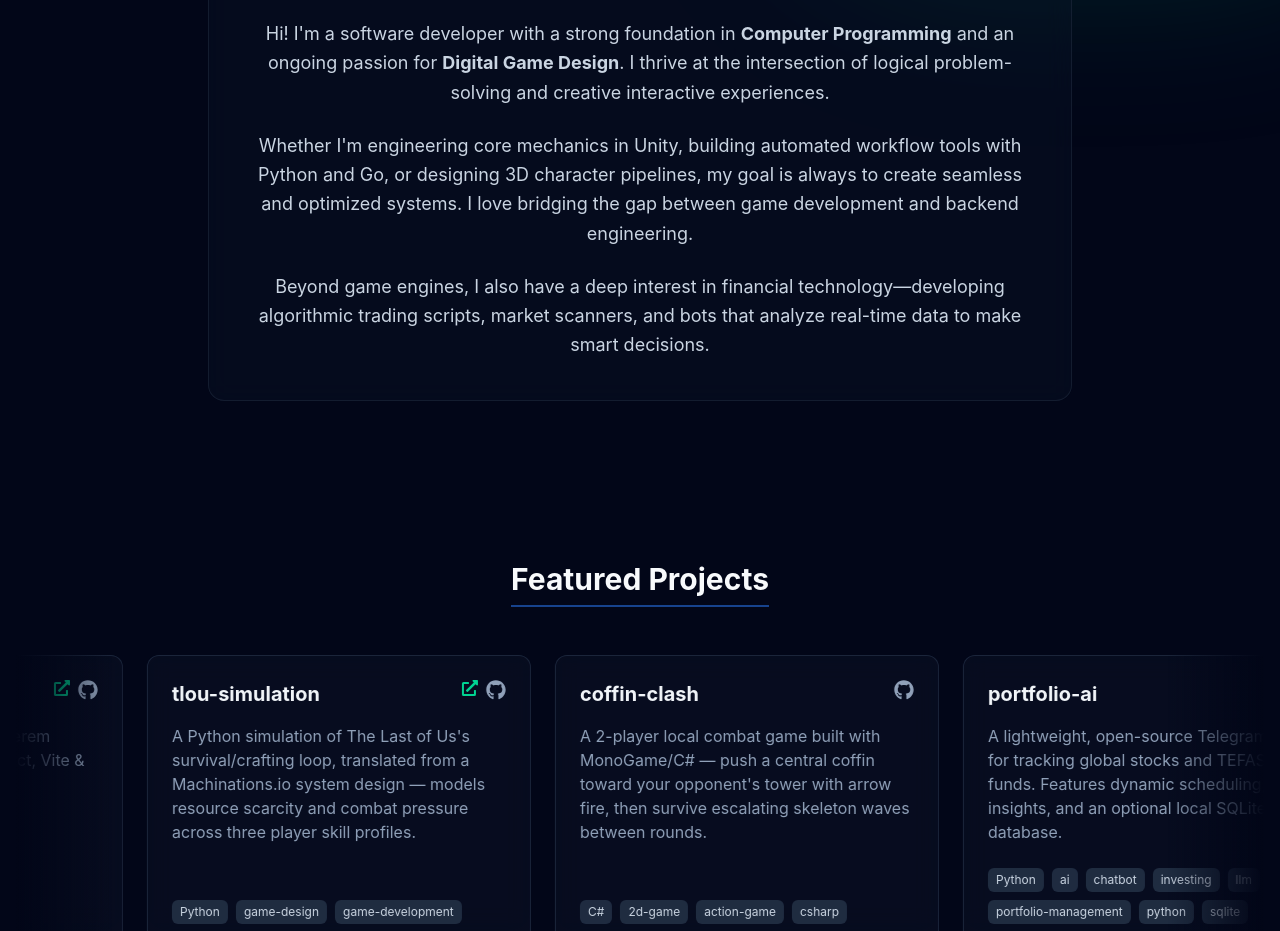
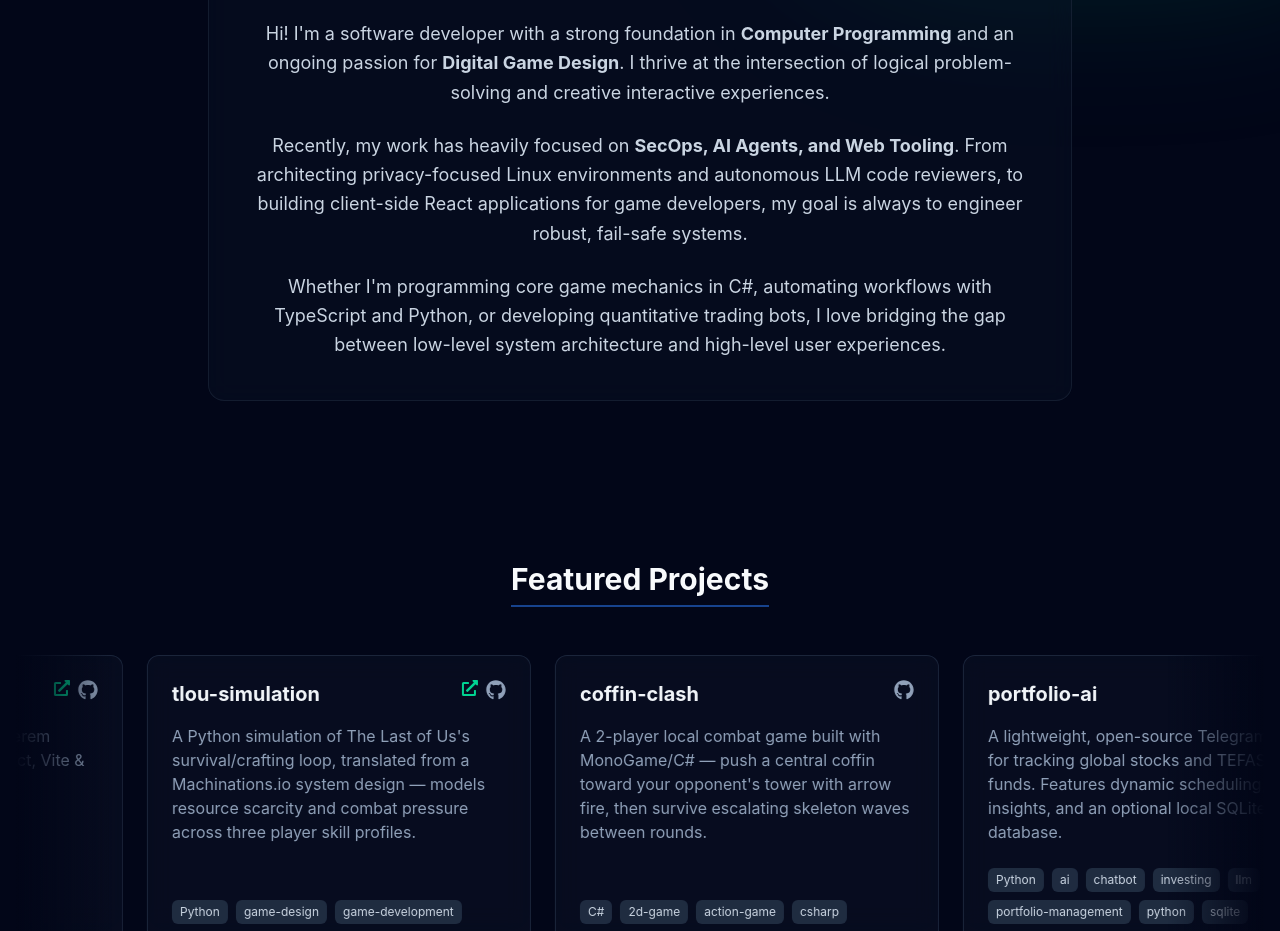
Before and after one commit to cadakerem/cadakerem.github.io, a React (Vite) app: page / in a window 1280 px wide. Shown: the part 980-1911 px from the top of the page. Built offline with nearby package versions, Linux system fonts and the light colour scheme.

Commit message:
content: update About section to reflect recent SecOps and Frontend projects

```diff
--- a/src/components/About.tsx
+++ b/src/components/About.tsx
@@ -17,10 +17,10 @@ export default function About() {
             I thrive at the intersection of logical problem-solving and creative interactive experiences.
           </p>
           <p>
-            Whether I'm engineering core mechanics in Unity, building automated workflow tools with Python and Go, or designing 3D character pipelines, my goal is always to create seamless and optimized systems. I love bridging the gap between game development and backend engineering.
+            Recently, my work has heavily focused on <strong>SecOps, AI Agents, and Web Tooling</strong>. From architecting privacy-focused Linux environments and autonomous LLM code reviewers, to building client-side React applications for game developers, my goal is always to engineer robust, fail-safe systems.
           </p>
           <p>
-            Beyond game engines, I also have a deep interest in financial technology—developing algorithmic trading scripts, market scanners, and bots that analyze real-time data to make smart decisions.
+            Whether I'm programming core game mechanics in C#, automating workflows with TypeScript and Python, or developing quantitative trading bots, I love bridging the gap between low-level system architecture and high-level user experiences.
           </p>
         </div>
       </motion.div>
```
